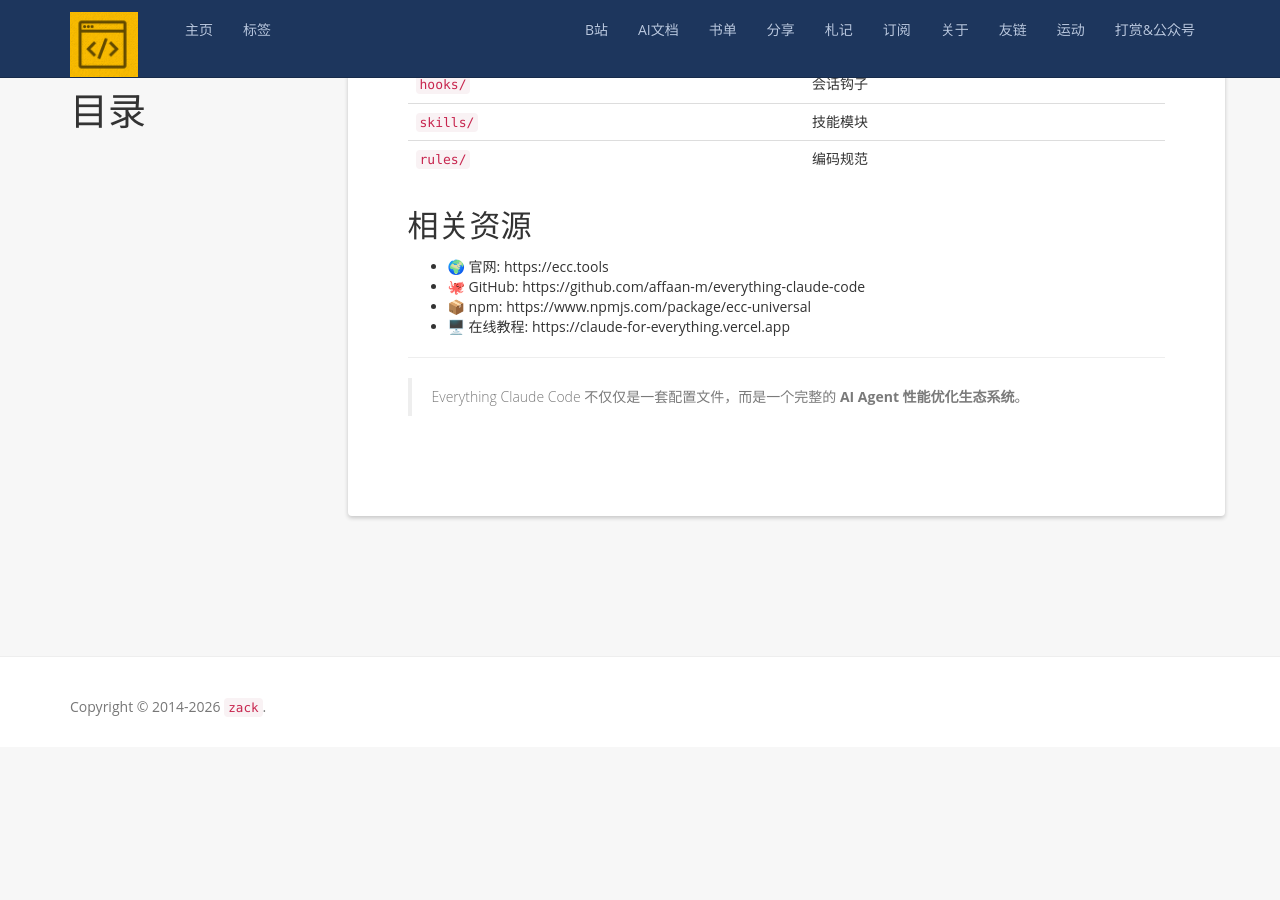
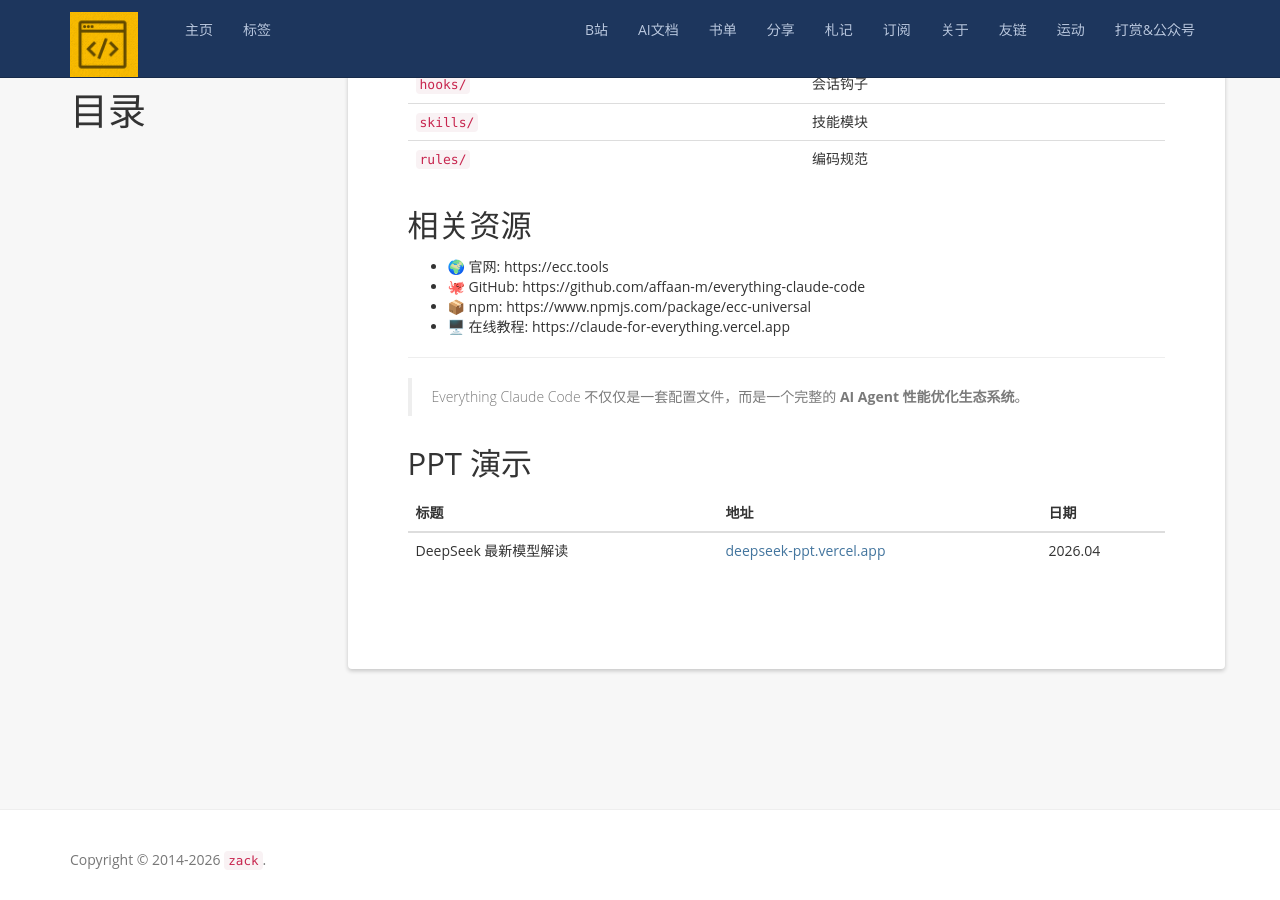
Before and after one commit to zackzhangkai/zackzhangkai.github.io, a Jekyll site: the page built from _posts/2026-04-24-everything-claude-code.md, in a window 1280 px wide and 900 px high, scrolled down 1930 px. Built offline with Jekyll 4.4.1, drawn with Linux system fonts in a browser that asks for light colours; nearby versions of some CDN libraries; a script that is not in the unit is left out; comment, search, counter and statistics services are not loaded; before the commit the page ends 2677 px from its top, so only the background shows below that.

Commit message:
Add DeepSeek PPT to AI docs

```diff
--- a/_posts/2026-04-24-everything-claude-code.md
+++ b/_posts/2026-04-24-everything-claude-code.md
@@ -77,3 +77,9 @@ cp -r .claude/* ~/.claude/
 ---
 
 > Everything Claude Code 不仅仅是一套配置文件，而是一个完整的 **AI Agent 性能优化生态系统**。
+
+## PPT 演示
+
+| 标题 | 地址 | 日期 |
+|------|------|------|
+| DeepSeek 最新模型解读 | [deepseek-ppt.vercel.app](https://deepseek-ppt.vercel.app) | 2026.04 |
```
